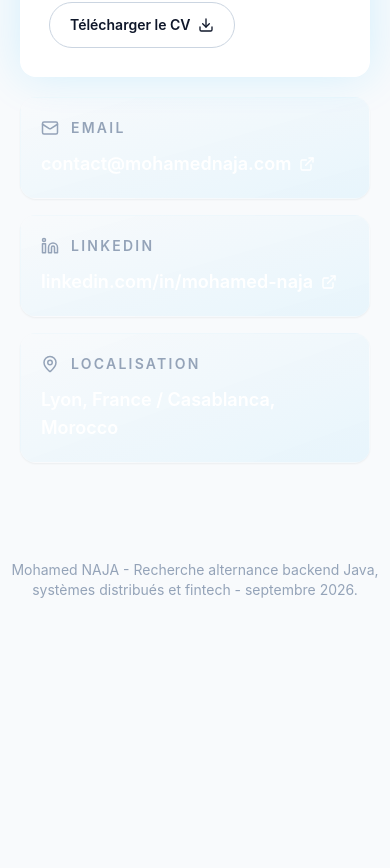
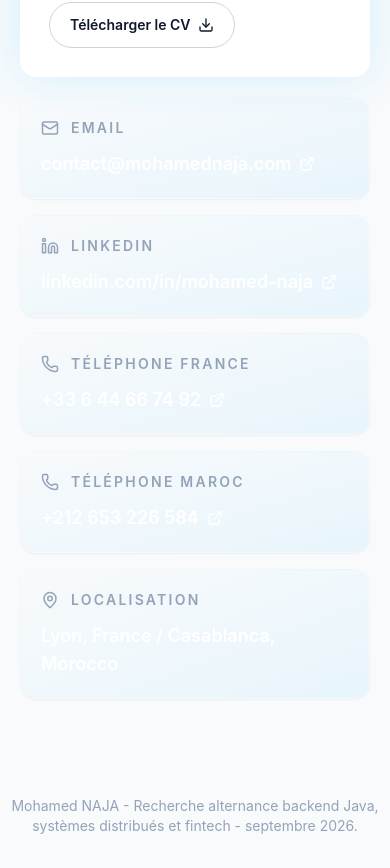
Before and after one commit to Mednj/personal-portfolio-naja-mohamed, a React (Vite) app: page / in a window 390 px wide. Shown: the part 10940-11808 px from the top of the page. Before the commit the page ends 11572 px from the top, so only its background shows below. Built offline with nearby package versions, Linux system fonts and the light colour scheme.

Commit message:
Add phone numbers to contact section

```diff
--- a/src/data/portfolio.ts
+++ b/src/data/portfolio.ts
@@ -141,7 +141,7 @@ export const portfolio = {
         "I am looking for a backend-focused alternance in France where I can contribute to production systems, distributed architecture, financial transaction platforms, and engineering teams that care about reliability.",
       emailButton: "Email Me",
       cvButton: "Download CV",
-      labels: { email: "Email", linkedin: "LinkedIn", location: "Location" },
+      labels: { email: "Email", linkedin: "LinkedIn", phoneFr: "Phone France", phoneMa: "Phone Morocco", location: "Location" },
     },
     footer: "Mohamed NAJA - Software Engineer specialized in distributed systems and fintech platforms.",
   },
@@ -269,7 +269,7 @@ export const portfolio = {
         "Je recherche une alternance orientée backend Java en France, dans le cadre du M2 MIAGE à l'Université Claude Bernard Lyon 1 - RNCP39490. Disponible à partir de septembre 2026 : 2 semaines entreprise / 2 semaines formation de septembre à février, 3 semaines entreprise / 1 semaine formation de mars à juin, puis temps plein en entreprise en juillet-août.",
       emailButton: "M'écrire",
       cvButton: "Télécharger le CV",
-      labels: { email: "Email", linkedin: "LinkedIn", location: "Localisation" },
+      labels: { email: "Email", linkedin: "LinkedIn", phoneFr: "Téléphone France", phoneMa: "Téléphone Maroc", location: "Localisation" },
     },
     footer: "Mohamed NAJA - Recherche alternance backend Java, systèmes distribués et fintech - septembre 2026.",
   },
--- a/src/pages/App.tsx
+++ b/src/pages/App.tsx
@@ -8,6 +8,7 @@ import {
   Linkedin,
   Mail,
   MapPin,
+  Phone,
   RadioTower,
   type LucideIcon,
 } from "lucide-react";
@@ -285,6 +286,8 @@ function Contact({ content }: { content: (typeof portfolio)[Language]["contact"]
   const contactItems: ContactItem[] = [
     { label: content.labels.email, value: "contact@mohamednaja.com", href: "mailto:contact@mohamednaja.com", Icon: Mail },
     { label: content.labels.linkedin, value: "linkedin.com/in/mohamed-naja", href: "https://linkedin.com/in/mohamed-naja", Icon: Linkedin },
+    { label: content.labels.phoneFr, value: "+33 6 44 66 74 92", href: "tel:+33644667492", Icon: Phone },
+    { label: content.labels.phoneMa, value: "+212 653 226 584", href: "tel:+212653226584", Icon: Phone },
     { label: content.labels.location, value: "Lyon, France / Casablanca, Morocco", href: null, Icon: MapPin },
   ];
 
```
